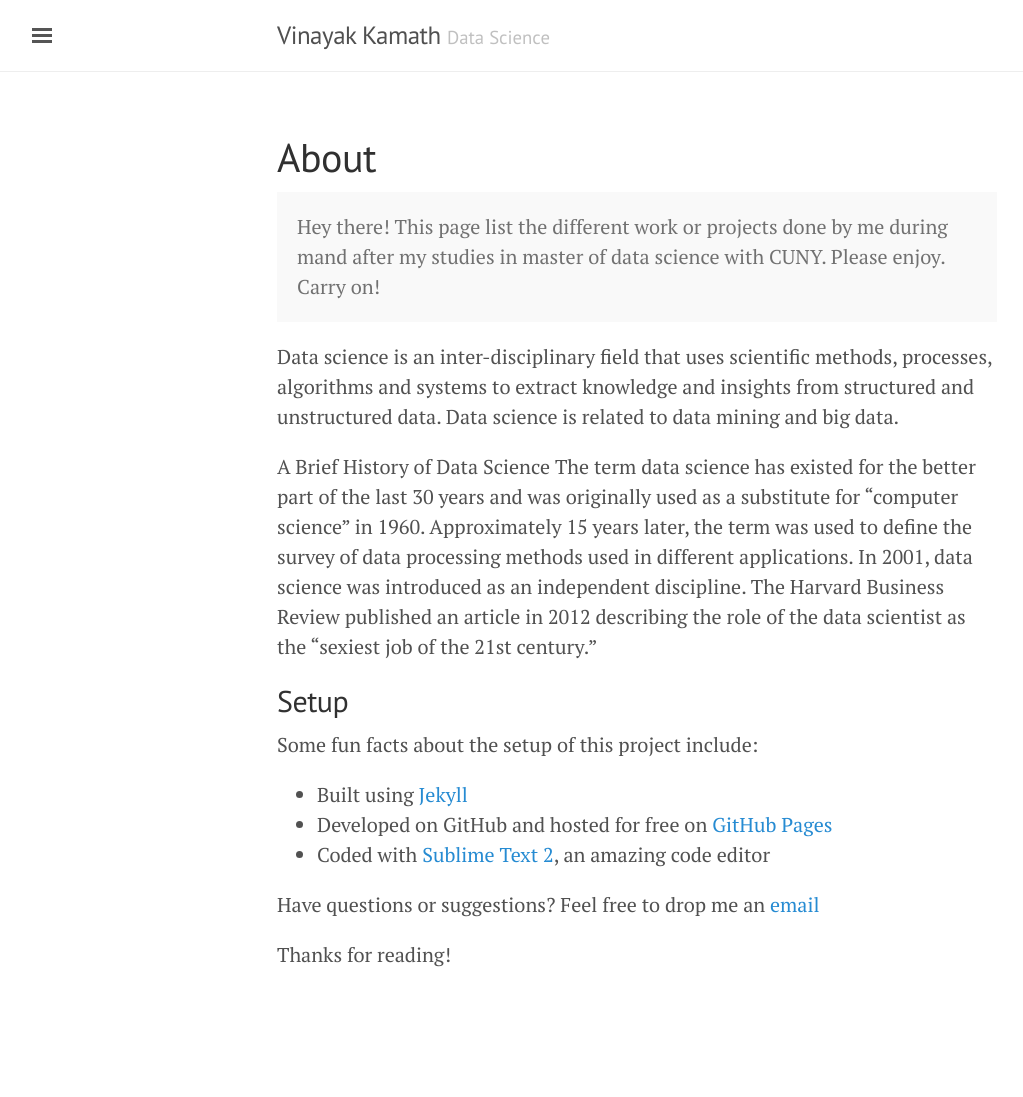
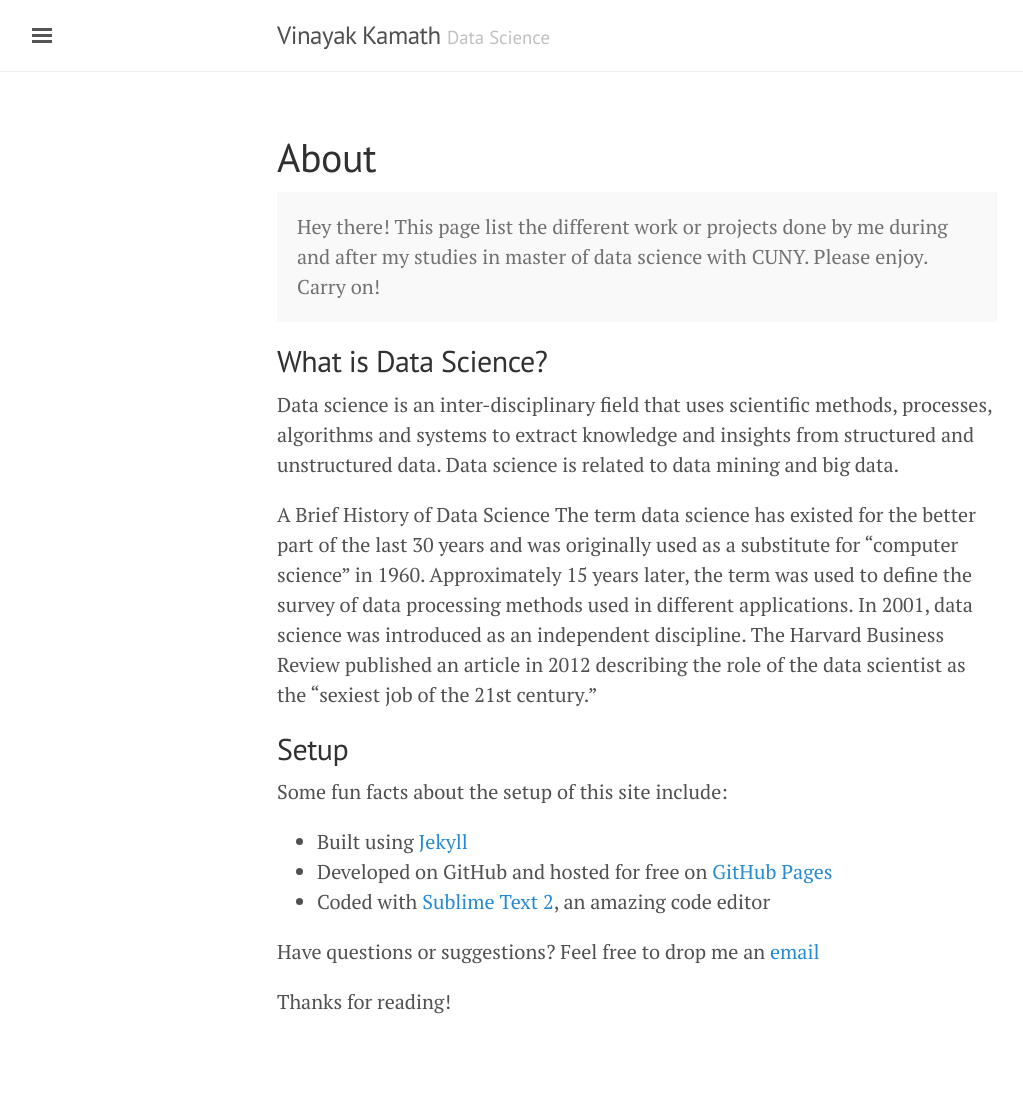
Before and after one commit to kamathvk1982/kamathvk1982.github.io, a Jekyll site: the page built from about.md, in a window 1280 px wide. Shown: the whole page, without its empty margins (3-1026 px from the left). Built offline with Jekyll 4.4.1, drawn with Linux system fonts in a browser that asks for light colours; before the commit the page ends 1050 px from its top, so only the background shows below that.

Commit message:
Update about.md

```diff
--- a/about.md
+++ b/about.md
@@ -4,8 +4,10 @@ title: About
 ---
 
 <p class="message">
-  Hey there! This page list the different work or projects done by me during mand after my studies in master of data science with CUNY. Please enjoy. Carry on!
+  Hey there! This page list the different work or projects done by me during and after my studies in master of data science with CUNY. Please enjoy. Carry on!
 </p>
+
+## What is Data Science?
 
 Data science is an inter-disciplinary field that uses scientific methods, processes, algorithms and systems to extract knowledge and insights from structured and unstructured data. Data science is related to data mining and big data.
 
@@ -14,7 +16,7 @@ The term data science has existed for the better part of the last 30 years and w
 
 ## Setup
 
-Some fun facts about the setup of this project include:
+Some fun facts about the setup of this site include:
 
 * Built using [Jekyll](http://jekyllrb.com)
 * Developed on GitHub and hosted for free on [GitHub Pages](https://pages.github.com)
```
